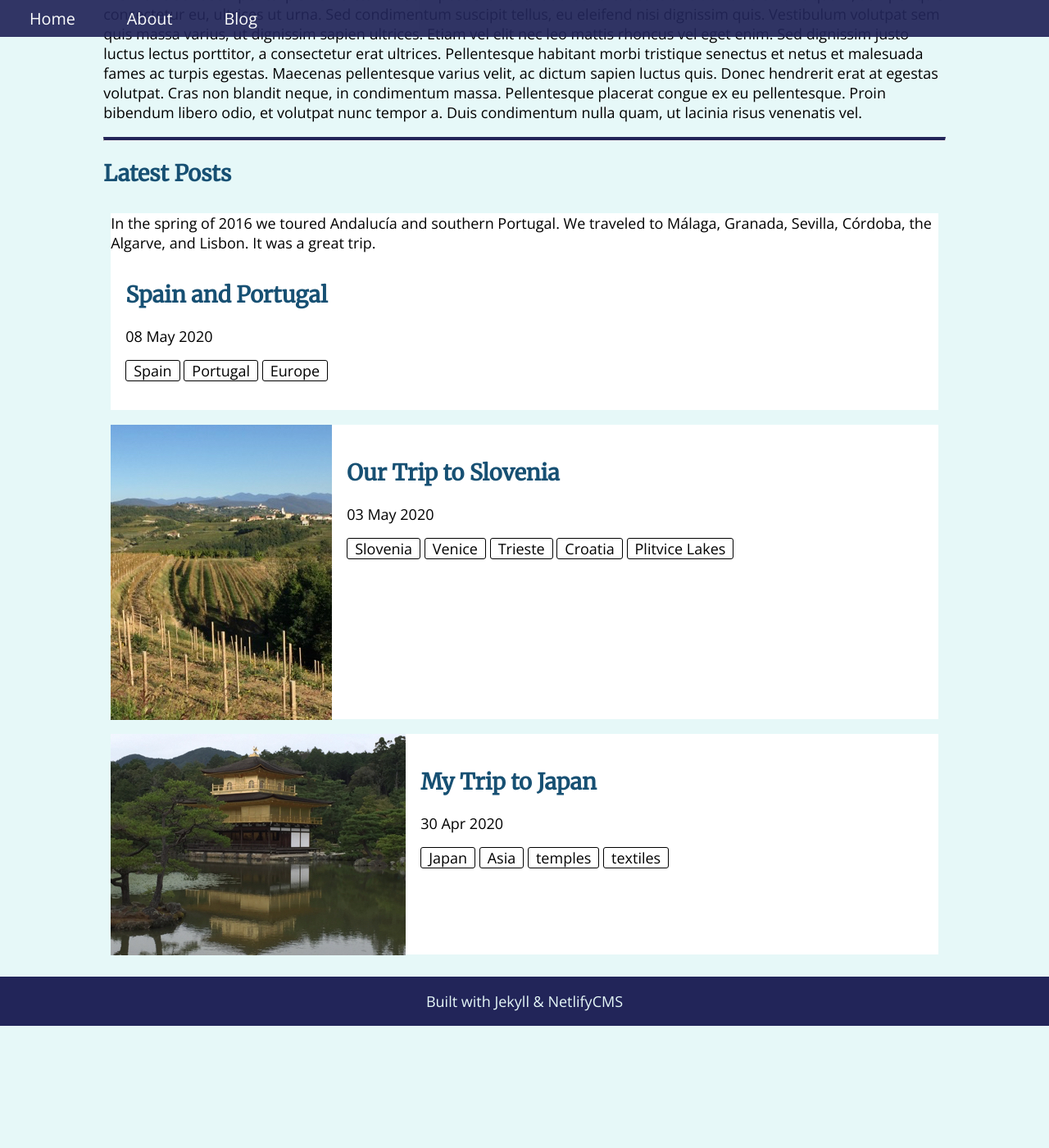
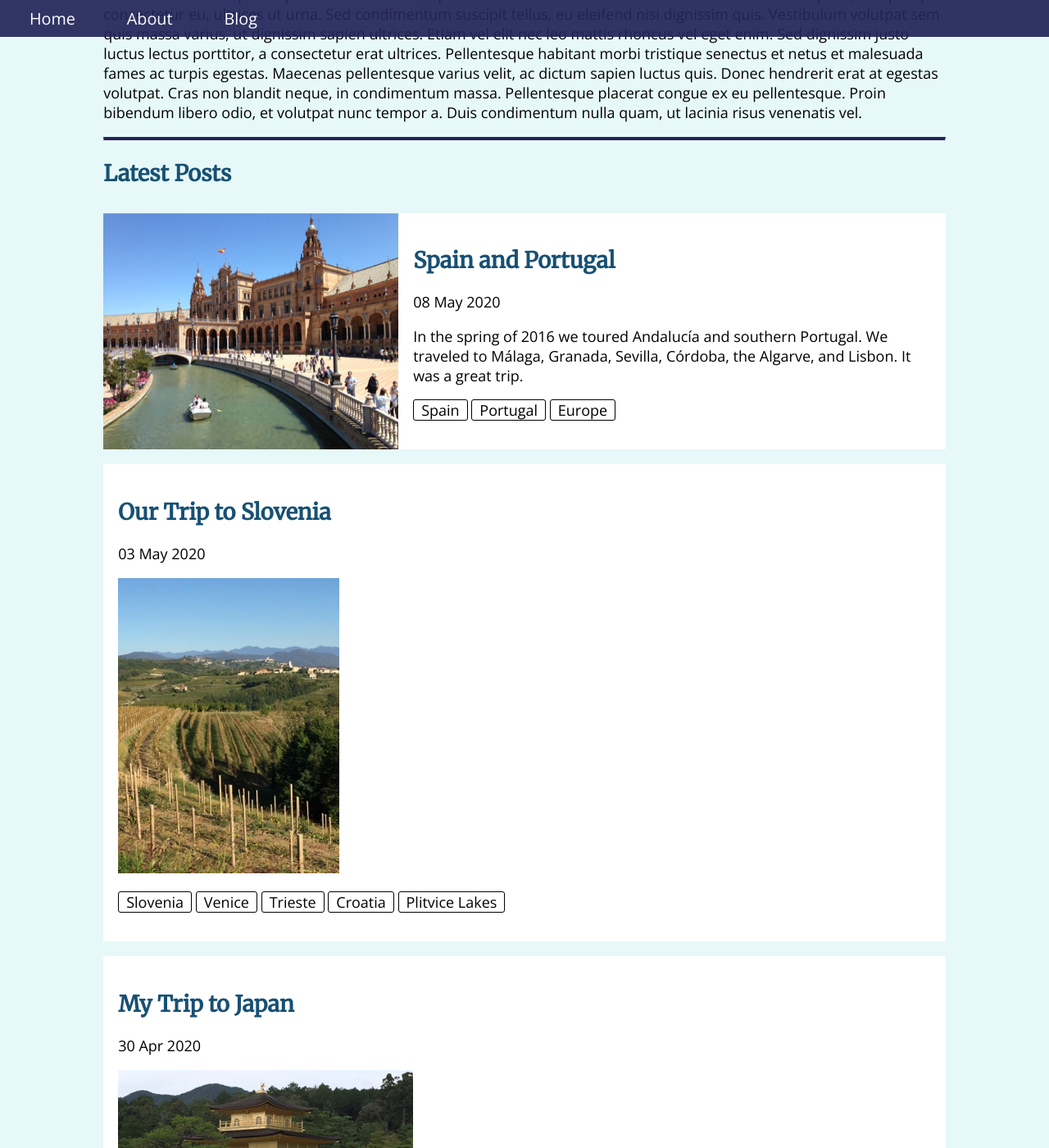
Before and after one commit to placeholdergit/cloneexpjekyllcms, a Jekyll site: the page built from index.md, in a window 1280 px wide and 1400 px high, scrolled down 569 px. Shown: the whole window at 82% size. Built offline with Jekyll 4.4.1, drawn with Linux system fonts in a browser that asks for light colours; a script that is not in the unit is left out; before the commit the page ends 1820 px from its top, so only the background shows below that.

Commit message:
Formatting of post excerpts

```diff
--- a/_includes/posts.html
+++ b/_includes/posts.html
@@ -7,10 +7,11 @@
 <div class="post-list">
 {% for post in site.posts limit:x %}
   <a href="{{ post.url }}" class="card">
-    {{ post.excerpt }}
+    <img src="{{ post.thumbnail }}" alt="{{ post.thumbnail | split:'/' | last }}" />
     <div>
       <h2>{{ post.title }}</h2>
       <p>{{ post.date | date_to_string }}</p>
+      {{ post.excerpt }}
       <p>
         {% for tag in post.tags %}
           <span class="tag">{{ tag }}</span>
--- a/_sass/main.scss
+++ b/_sass/main.scss
@@ -129,12 +129,12 @@
 .card {
   background-color: $cardBackground;
   width: min-content;
-  margin: 0.5em;
+  margin: 0.5em 0;
   display: flex;
   flex-wrap: wrap;
-  > p {
-    margin: 0 0 -0.333em 0;
-  }
+  // > p {
+  //   margin: 0 0 -0.333em 0;
+  // }
 }
 @media (min-width: 1024px) {
   .card {
@@ -144,6 +144,7 @@
 .card > * {
   &:last-child {
     padding: 1em;
+    flex: 1 1 40%;
   }
 }
 .flex-nav-container, .flex-footer-container {
```
